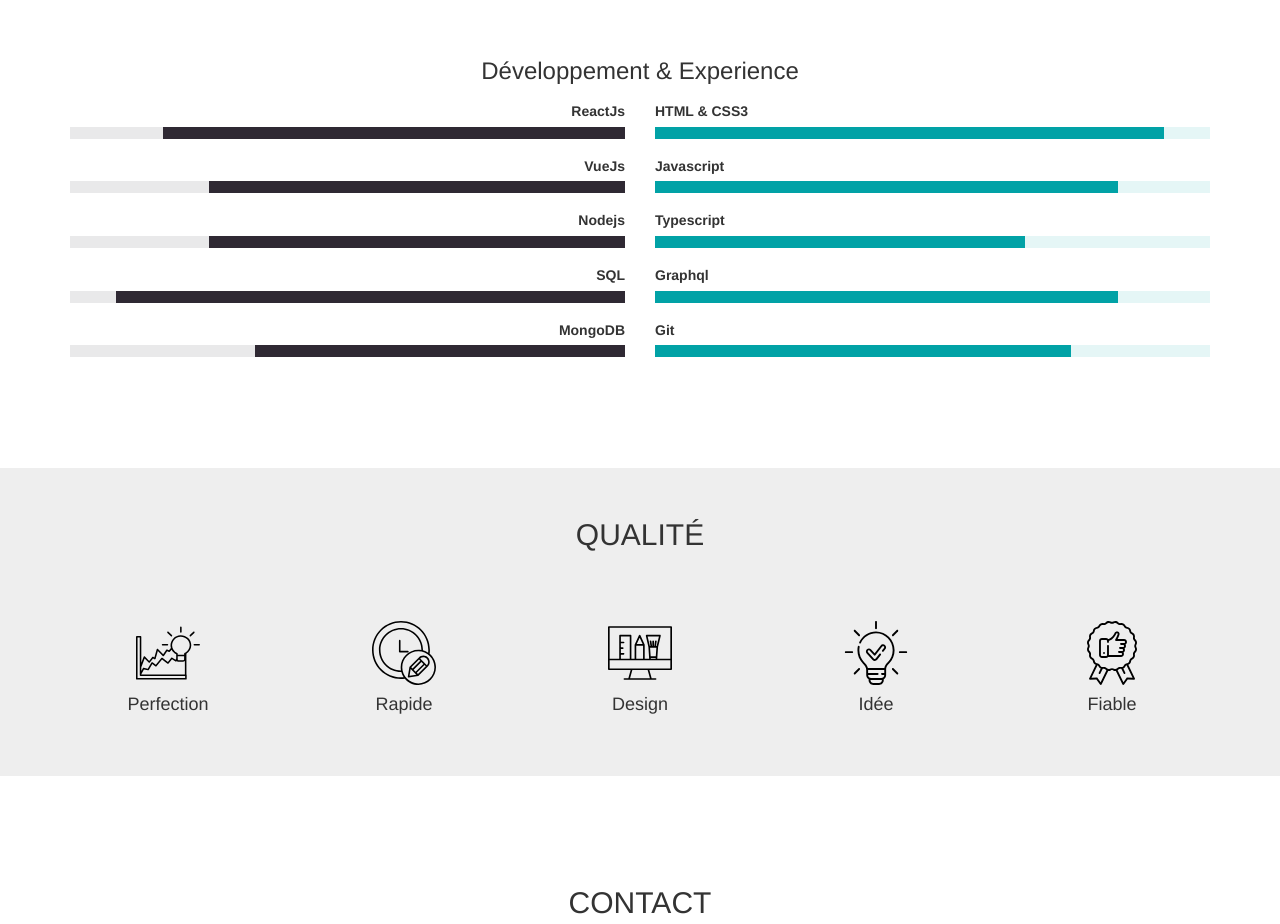
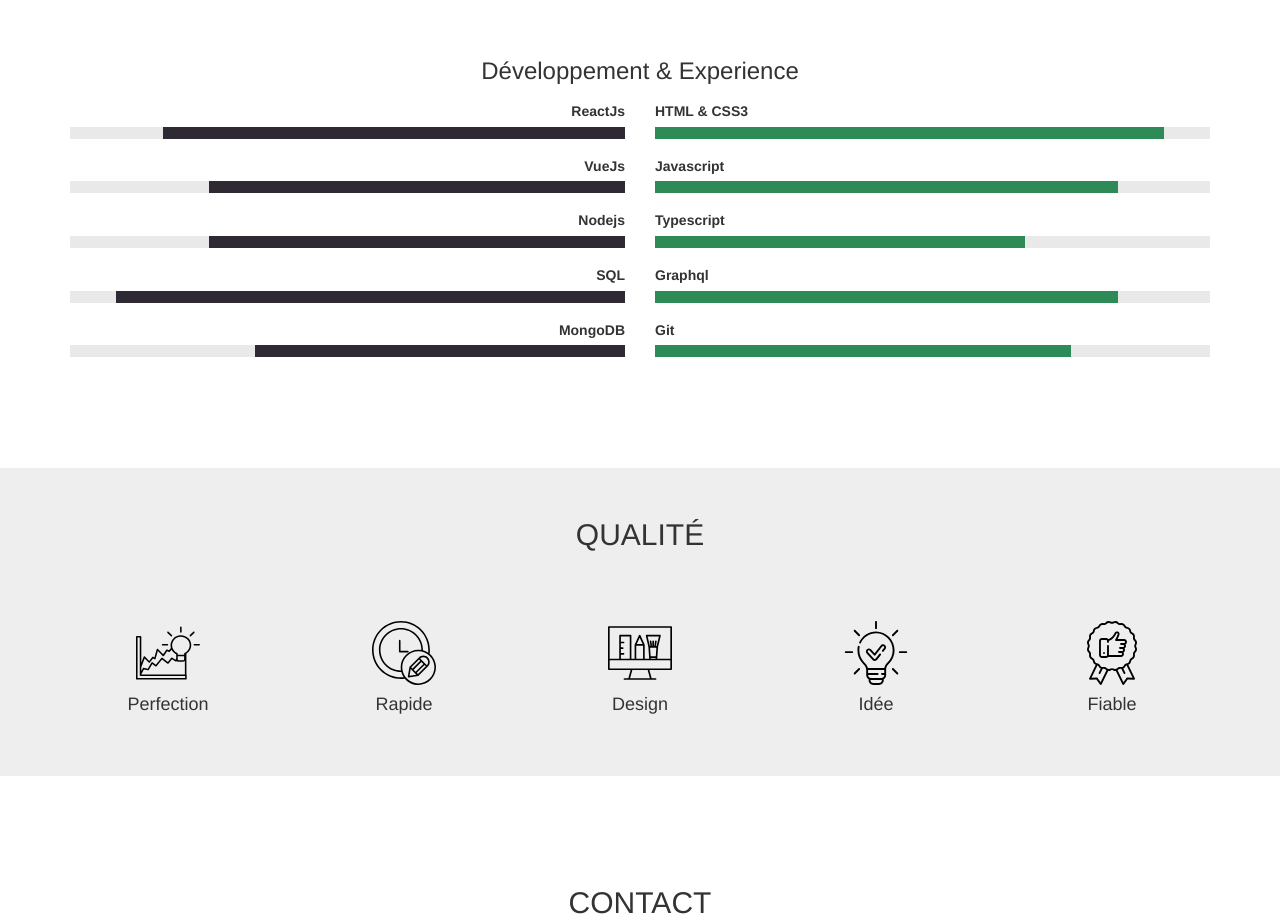
Before and after one commit to ratovoson81/portfolio, a plain HTML site: page index.html in a window 1280 px wide. Shown: the part 1980-2904 px from the top of the page. Drawn offline with nearby package versions, Linux system fonts and the light colour scheme.

Commit message:
color bar

```diff
--- a/css/custom.css
+++ b/css/custom.css
@@ -31,13 +31,13 @@
 .skill-bar-holder {
   height: 12px;
   width: 100%;
-  background: rgba(1, 162, 166, 0.1);
+  background: rgba(47, 41, 51, 0.1);
   padding: 0px;
   position: relative;
 }
 .skill-capacity {
   height: 12px;
-  background: #01a2a6;
+  background: #2e8b57;
   padding: 0px !important;
   left: 0px;
   position: absolute;
```
